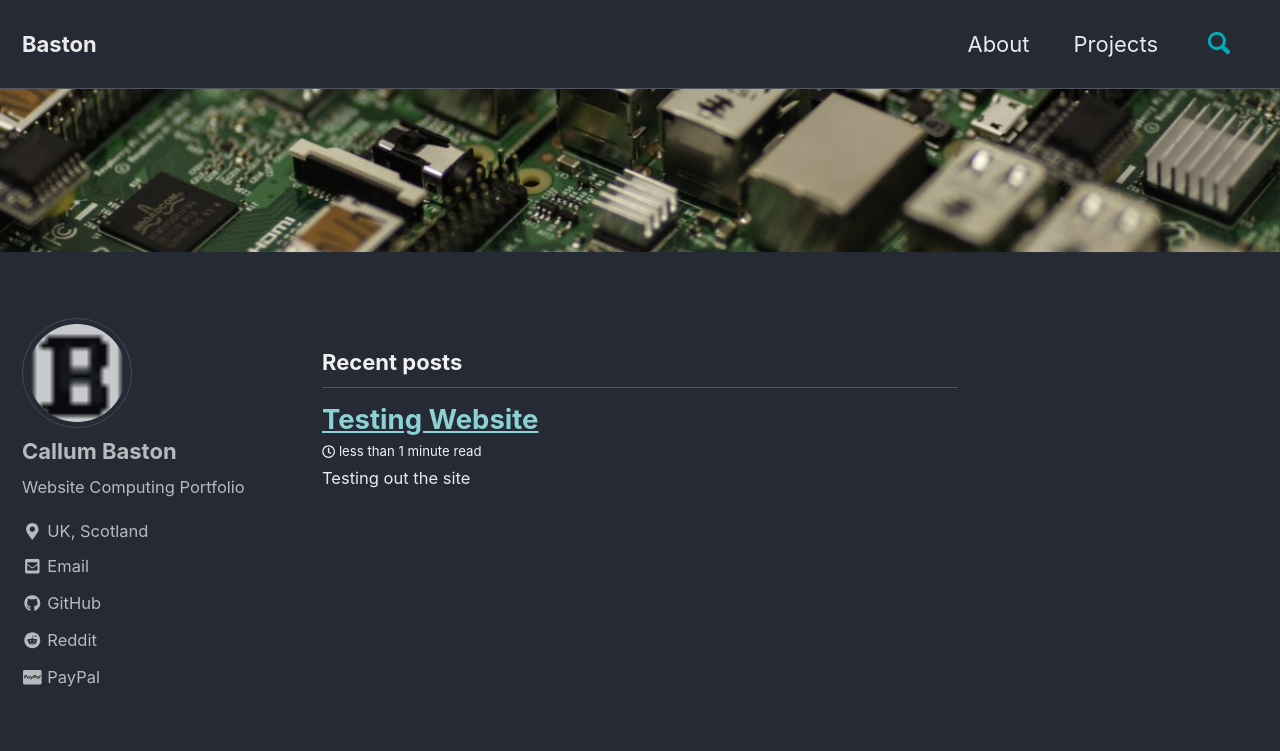
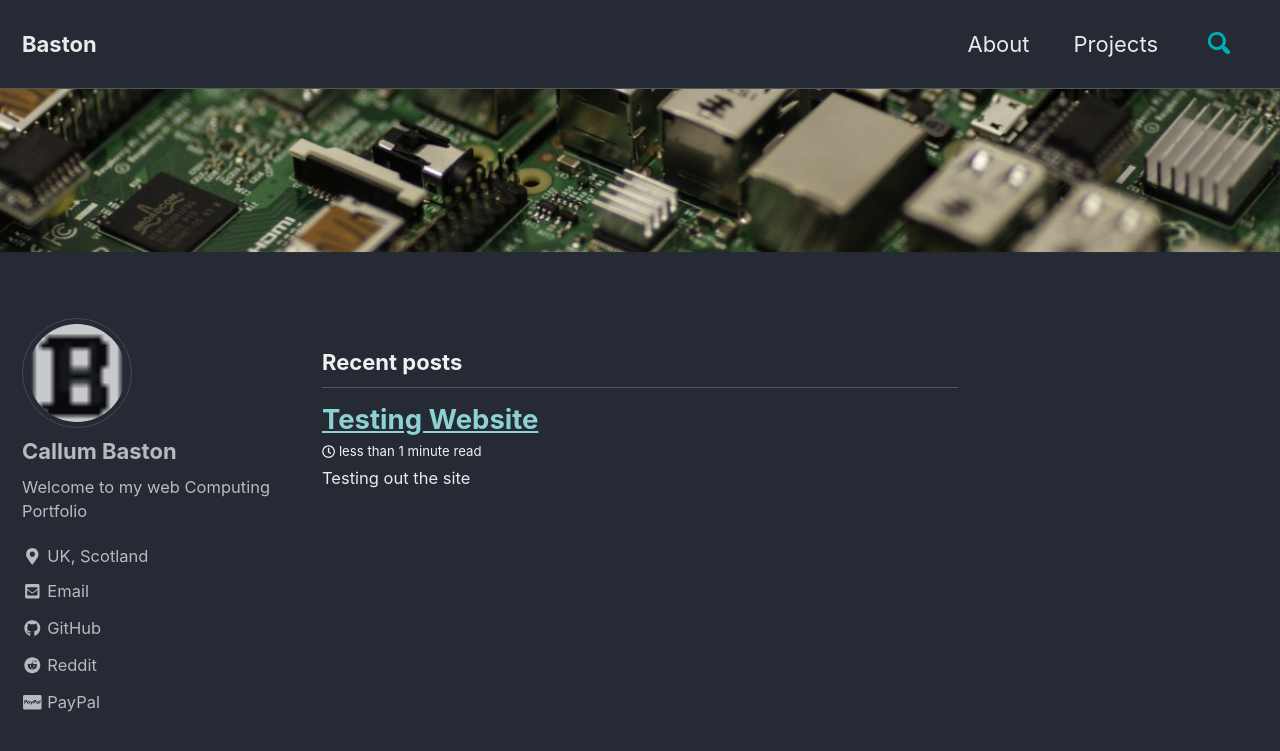
Before and after one commit to CallumBaston/CallumBaston.github.io, a Jekyll site: the page built from index.html, in a window 1280 px wide and 900 px high. Shown: the top 751 px of the window. Built offline with Jekyll 4.4.1, drawn with Linux system fonts in a browser that asks for light colours; cached includes are drawn as plain includes; nearby versions of some CDN libraries; the list of posts is cut into pages by our own code.

Commit message:
Update _config.yml

```diff
--- a/_config.yml
+++ b/_config.yml
@@ -77,7 +77,6 @@ social:
   name                   : Callum Baston # If the user or organization name differs from the site's name
   links: # An array of links to social media profiles
   - "https://twitter.com/B4ston"
-  - "https://github.com/CallumBaston"
 # Analytics
 analytics:
   provider               : "google-gtag" # false (default), "google", "google-universal", "custom"
@@ -88,7 +87,7 @@ analytics:
 author:
   name             : "Callum Baston"
   avatar           : "images/favicon.png" # path of avatar image, e.g. "/assets/images/bio-photo.jpg"
-  bio              : "Website Computing Portfolio"
+  bio              : "Welcome to my web Computing Portfolio"
   location         : "UK, Scotland"
   email            :
   links:
@@ -184,7 +183,7 @@ sass:
 
 # Outputting
 permalink: /:categories/:title/
-paginate: 5 # amount of posts to show
+paginate: 15 # amount of posts to show
 paginate_path: /page:num/
 timezone: Europe/Dublin # https://en.wikipedia.org/wiki/List_of_tz_database_time_zones
 
```
